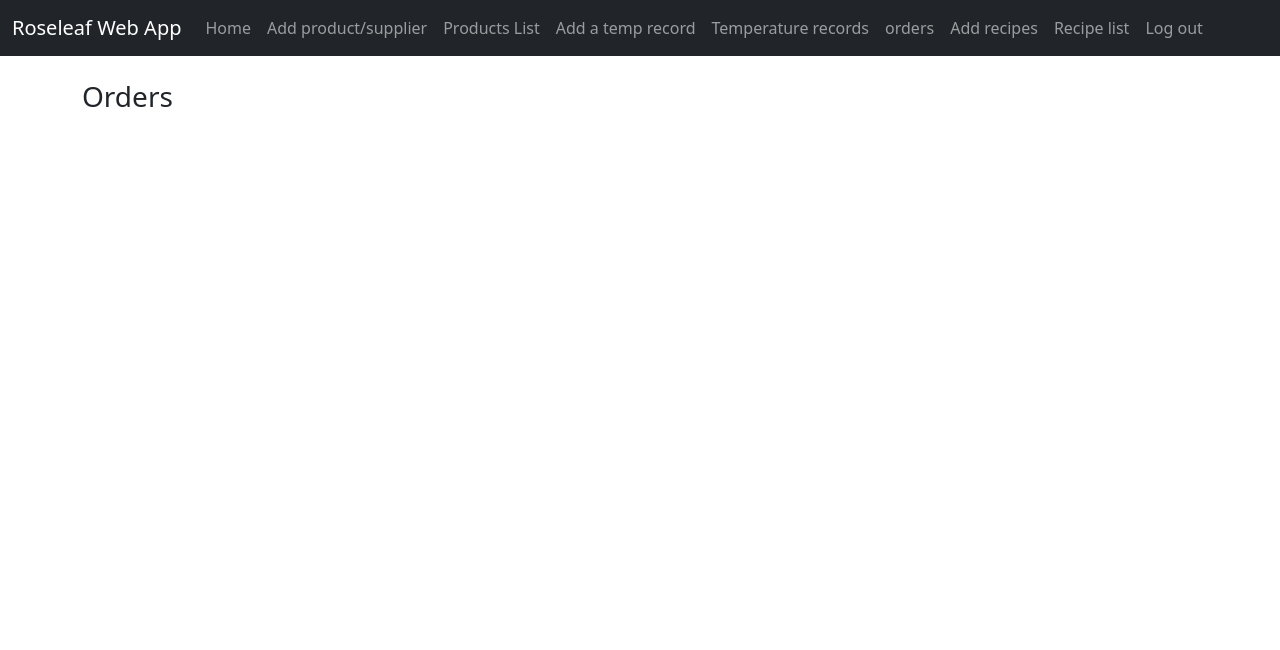
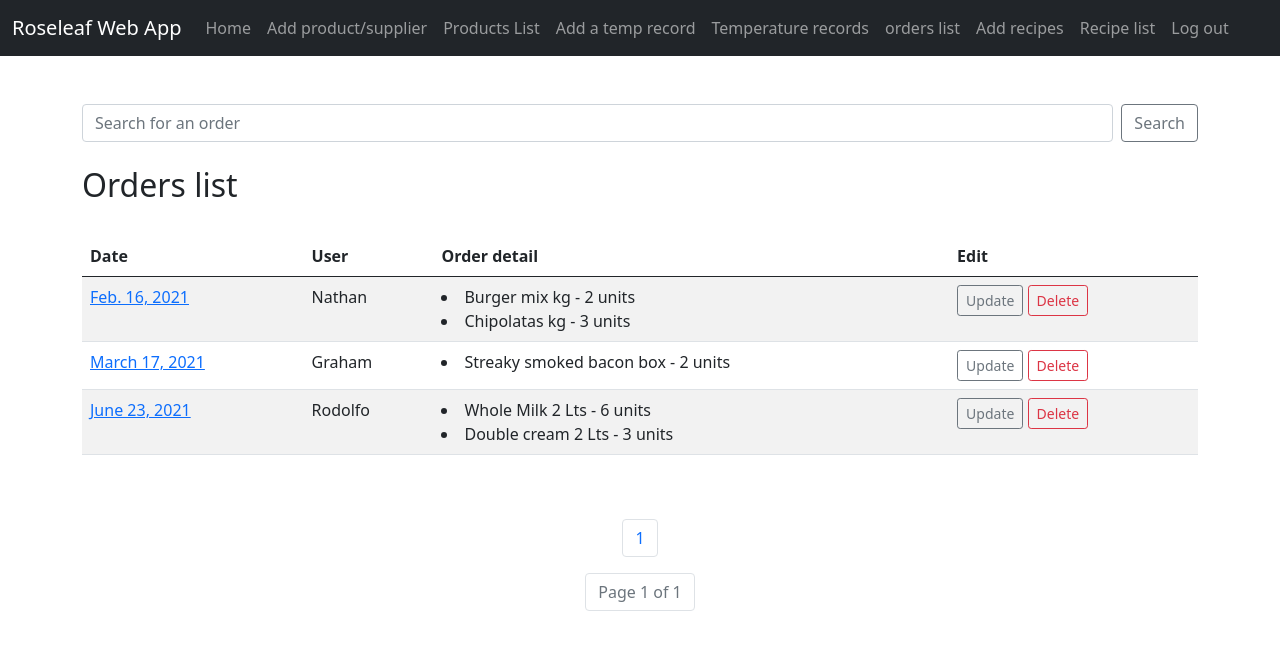
Before and after one commit to Rodolfo-Munoz/project_app, a Django app: page /orders/ in a window 1280 px wide. Shown: the top 650 px of the page. Run offline with Django 3.2, Linux system fonts and the light colour scheme; data comes from the database, SQL or seed files in the repository; both versions use the stored data as it was after the commit.

Commit message:
orders and order-detail tables modified, orders_list page started

```diff
--- a/project_app/urls.py
+++ b/project_app/urls.py
@@ -43,4 +43,5 @@ urlpatterns = [
     path('delete_product/<product_id>', views.delete_product, name='delete_product'),
     path('delete_supplier/<supplier_id>', views.delete_supplier, name='delete_supplier'),
 
+
 ]
--- a/roseleaf_app/models.py
+++ b/roseleaf_app/models.py
@@ -103,7 +103,7 @@ class OrderDetail(models.Model):
 class Order(models.Model):
     user = models.ForeignKey(Member, on_delete=models.CASCADE)
     date = models.DateField()
-    order_detail = models.ManyToManyField('OrderDetail', default=None)
+    order_detail = models.ManyToManyField('OrderDetail', default=None,)
 
     def __str__(self):
         return str(self.date)
--- a/roseleaf_app/templates/roseleaf_app/base.html
+++ b/roseleaf_app/templates/roseleaf_app/base.html
@@ -24,7 +24,7 @@
           <a class="nav-link" href="{% url 'products' %}">Products List</a>
           <a class="nav-link" href="{% url 'temperatures' %}">Add a temp record</a>
           <a class="nav-link" href="{% url 'temp_records' %}">Temperature records</a>
-          <a class="nav-link" href="{% url 'orders' %}">orders</a>
+          <a class="nav-link" href="{% url 'orders' %}">orders list</a>
           <a class="nav-link" href="{% url 'new_recipe' %}">Add recipes</a>
           <a class="nav-link" href="{% url 'list_recipes' %}">Recipe list</a>
           <a class="nav-link" href="#">Log out</a>
--- a/roseleaf_app/templates/roseleaf_app/orders.html
+++ b/roseleaf_app/templates/roseleaf_app/orders.html
@@ -2,10 +2,85 @@
 
 {% block content %}
 
-    <br><h3>Orders</h3>
+<br><br>
+    <form class="d-flex" method="post" action="">
+        {% csrf_token %}
+        <input class="form-control me-2" type="search"
+               placeholder="Search for an order" aria-label="Search" name="searched">
+        <button class="btn btn-outline-secondary" type="submit">Search</button>
+
+    </form>
+
+
+
+    <br/>
+    <h2>Orders list</h2>
+    <br>
+    <table class="table table-hover table-striped ">
+    <thead>
+            <tr>
+                <th scope="col">Date</th>
+                <th scope="col">User</th>
+                <th scope="col">Order detail</th>
+                <th scope="col">Edit</th>
+            </tr>
+        </thead>
+    {% for order in orders_page %}
+
+
+        <tr>
+            <td><a href="">{{ order.date }}</a></td>
+            <td>{{ order.user }}</td>
+            <td>
+                {% for i in order.order_detail.all %}
+                    <li>{{ i }}</li>
+                {% endfor %}
+
+            </td>
+            <td><a href=""
+                   class="btn btn-outline-secondary btn-sm"> Update </a>
+                <a href=""
+                   class="btn btn-outline-danger btn-sm"> Delete  </a>
+            </td>
+        </tr>
+
+    {% endfor %}
+    </table>
+    <br><br>
+    <nav aria-label="Page navigation example">
+    <ul class="pagination justify-content-center">
+
+
+    {% if orders_page.has_previous %}
+        <li class="page-item"><a class="page-link" href="?page=1" >&laquo; First  </a></li>
+        <li class="page-item"><a class="page-link" href="?page={{ orders_page.previous_page_number }}">Previous page</a></li>
+
+
+
+    {% endif %}
 
 
 
 
+    {% for i in nums %}
+
+        <li class="page-item"><a class="page-link" href="?page={{ forloop.counter }}">{{ forloop.counter }}</a></li>
+
+    {% endfor %}
+
+    {% if orders_page.has_next%}
+        <li class="page-item"> <a class="page-link" href="?page={{ orders_page.next_page_number }}">Next page</a></li>
+        <li class="page-item"><a class="page-link" href="?page={{ orders_page.paginator.num_pages }}">Last &raquo;</a></li>
+
+
+    {% endif %}
+
+    </ul>
+    <ul class="pagination justify-content-center">
+    <li class="page-item disabled"><a class="page-link" href="#">Page {{ orders_page.number }} of {{ orders_page.paginator.num_pages }}</a></li>
+    </ul>
+    </nav>
+
+
 
 {% endblock %}
--- a/roseleaf_app/views.py
+++ b/roseleaf_app/views.py
@@ -2,7 +2,7 @@ from django.contrib.auth import authenticate
 from django.contrib.auth.forms import AuthenticationForm
 from django.shortcuts import render, redirect
 from django.http import HttpResponseRedirect, HttpResponse
-from .models import Recipe, TempRecords, Product, Supplier
+from .models import Recipe, TempRecords, Product, Supplier, Order, OrderDetail
 from .forms import RecipeForm, TempForm, ProductForm, SupplierForm
 
 # Pagination imports
@@ -121,10 +121,6 @@ def delete_product(request, product_id):
     return redirect('products')
 
 
-def orders(request):
-    return render(request, 'roseleaf_app/orders.html', {})
-
-
 def list_recipes(request):
     recipe_list = Recipe.objects.all()
 
@@ -217,3 +213,18 @@ def delete_supplier(request, supplier_id):
     supplier = Supplier.objects.get(pk=supplier_id)
     supplier.delete()
     return redirect('new_supplier')
+
+
+def orders(request):
+    orders_list = Order.objects.all()
+
+    # Set up pagination
+    p = Paginator(Order.objects.all().order_by('date'), 8)
+    page = request.GET.get('page')
+    orders_page = p.get_page(page)
+    nums = 'a' * orders_page.paginator.num_pages
+
+    return render(request, 'roseleaf_app/orders.html',
+                  {'orders_list' : orders_list,
+                   'orders_page' : orders_page,
+                   'nums': nums})
```
Also changed, not shown: db.sqlite3, roseleaf_app/migrations/0021_orderdetail_supplier.py (added), roseleaf_app/migrations/0022_remove_orderdetail_supplier.py (added).
